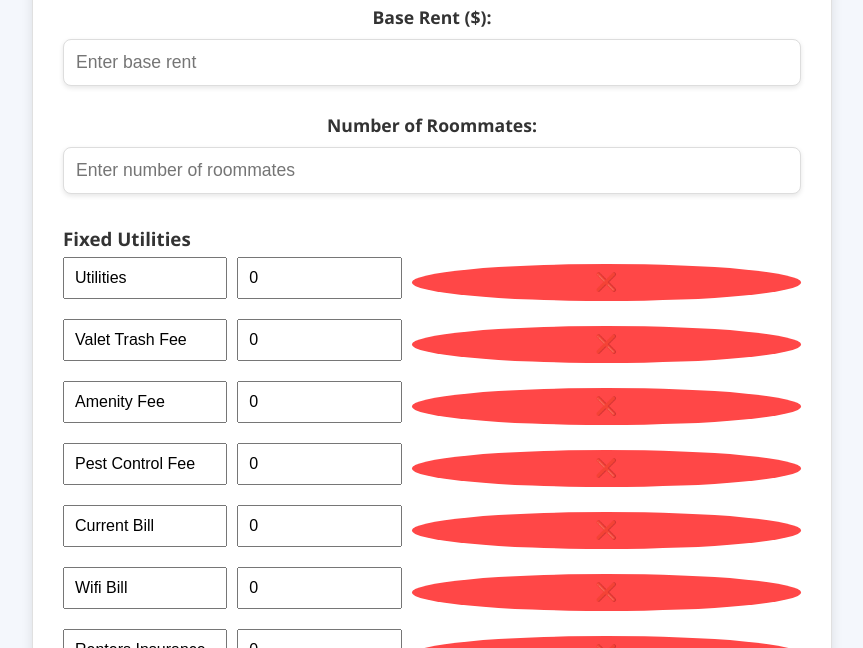
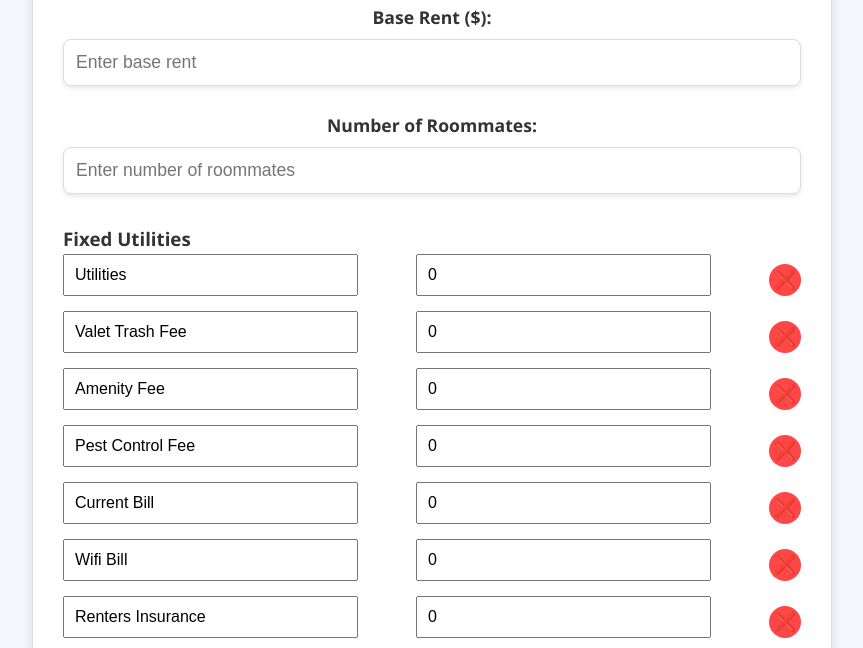
Before and after one commit to itsmeakr99/rent-calculator-pro, a plain HTML site: page index.html in a window 1280 px wide. Shown: the part 152-800 px from the top of the page, without its empty margins (208-1071 px from the left). Drawn offline with Linux system fonts and the light colour scheme.

Commit message:
Update style.css

```diff
--- a/style.css
+++ b/style.css
@@ -128,10 +128,15 @@ button:disabled {
     background-color: #ff4747;
     color: #fff;
     font-size: 1.1rem;
-    padding: 8px;
+    padding: 6px 12px; /* Adjusted padding for a smaller button */
     border-radius: 50%;
     cursor: pointer;
     transition: background-color 0.3s ease;
+    width: 32px;  /* Added specific width */
+    height: 32px; /* Added specific height */
+    display: flex;
+    justify-content: center;
+    align-items: center;
 }
 
 .utility-item button:hover {
```
